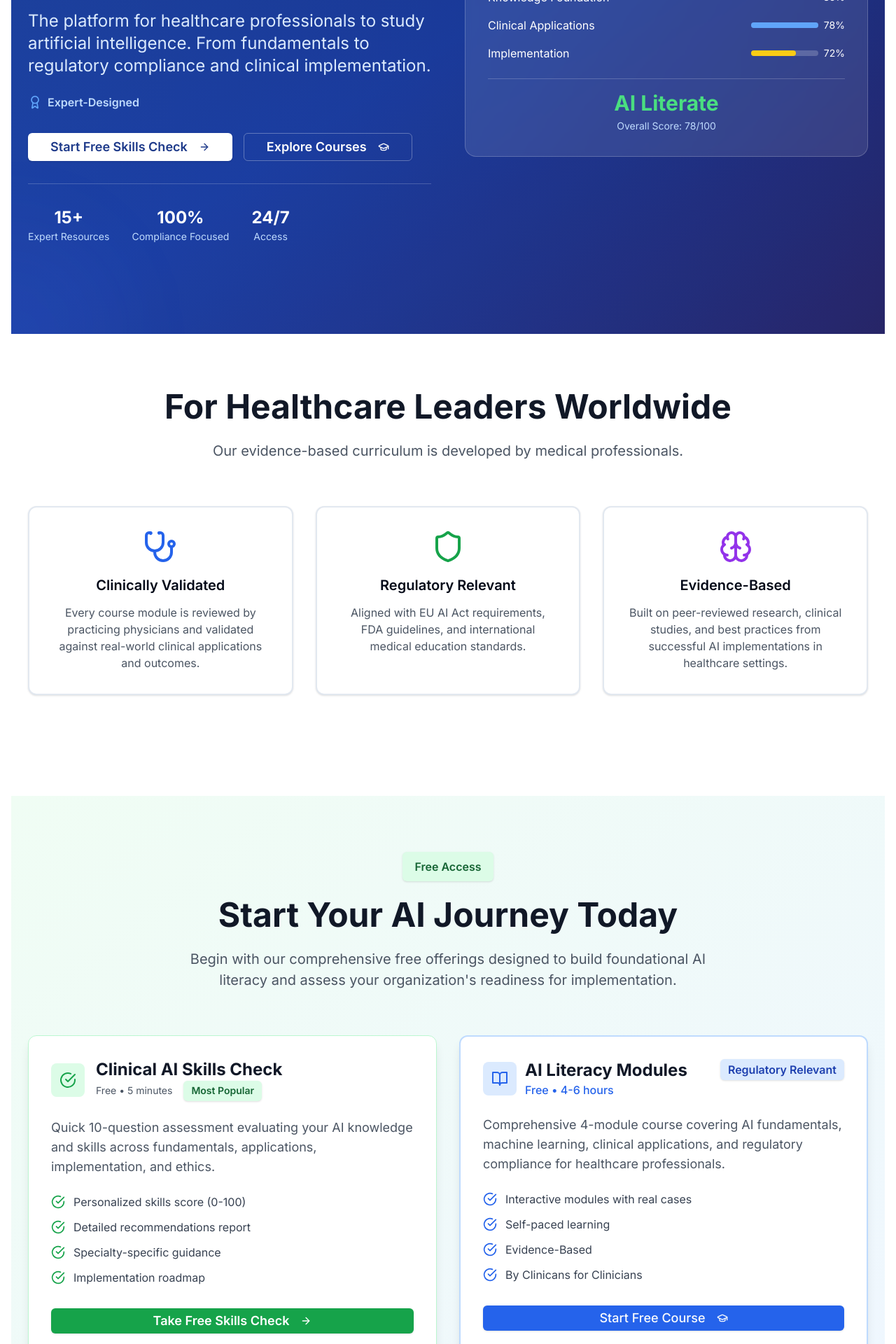
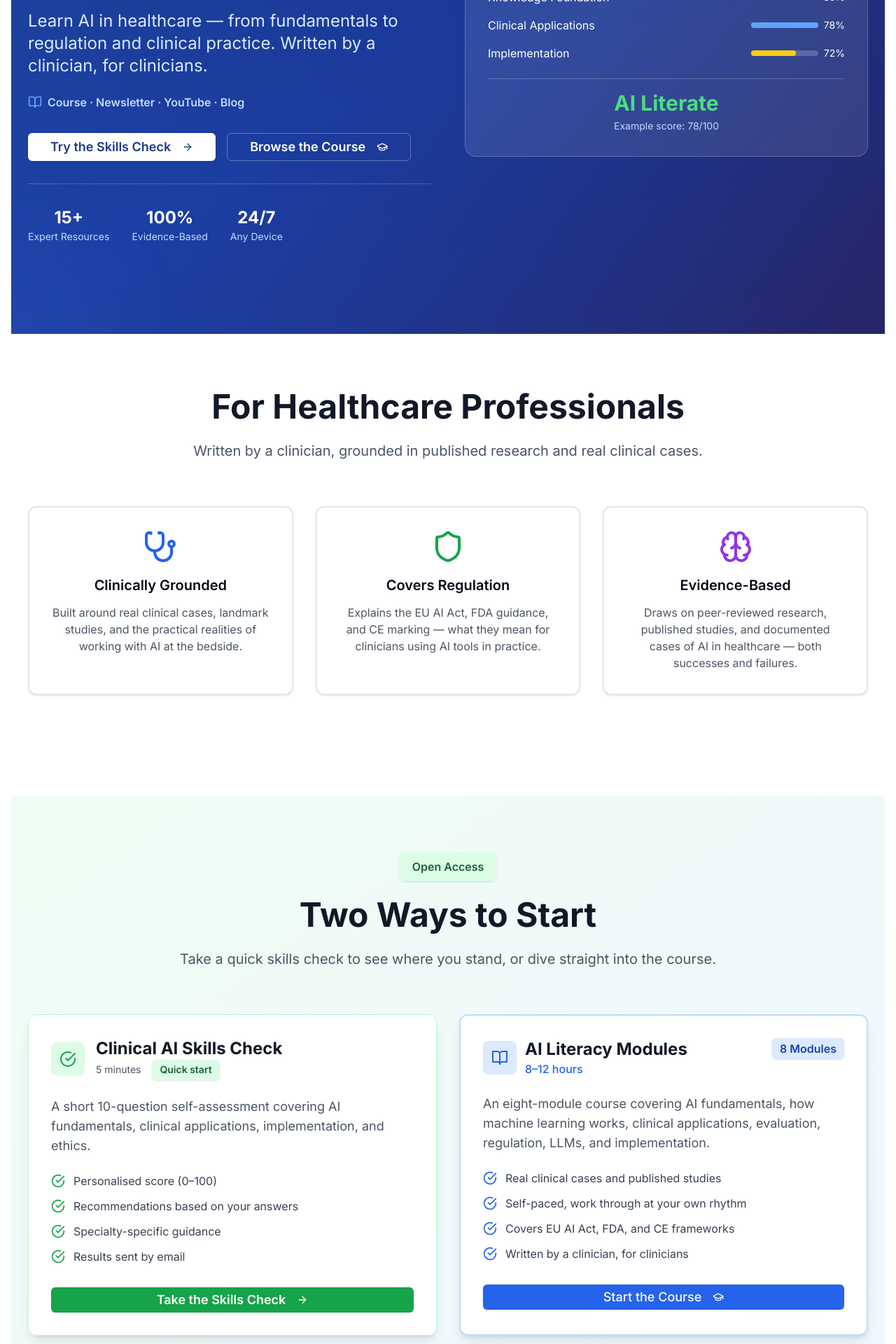
Before and after one commit to anazz-dev/ai-healthcare-learn, a Next.js app: page / in a window 1280 px wide. Shown: the part 440-2360 px from the top of the page at 70% size. Built offline with nearby package versions, Linux system fonts and the light colour scheme.

Commit message:
update copy to be less business

```diff
--- a/src/app/academy/page.tsx
+++ b/src/app/academy/page.tsx
@@ -43,25 +43,24 @@ const courses: Course[] = [
   {
     id: 'ai-literacy',
     title: 'AI Literacy for Healthcare Professionals',
-    description: 'Learn the fundamentals of AI in healthcare with this comprehensive course covering everything from basic concepts to regulatory compliance.',
+    description: 'A free, self-paced course covering AI fundamentals, clinical applications, evaluation, and regulatory frameworks for healthcare professionals.',
     type: 'free',
-    duration: '4-6 hours',
-    modules: 4,
+    duration: '8-12 hours',
+    modules: 8,
     platform: 'internal',
     url: '/modules',
     level: 'Beginner',
-    accreditation: 'Regulatory Relevant',
     features: [
-      'Interactive modules with real-world examples',
-      'Evidence-based',
-      'Self-paced learning',
-      'Mobile-friendly content',
+      'Eight modules, self-paced',
+      'Real clinical cases and published studies',
+      'Covers EU AI Act, FDA, and CE frameworks',
+      'No coding or technical background needed',
     ]
   },
   {
     id: 'ai-readiness-index',
     title: 'Clinical AI Skills Check',
-    description: 'Evaluate your clinical AI knowledge and skills with our comprehensive assessment tool.',
+    description: 'A short self-assessment to see where your clinical AI knowledge stands.',
     type: 'free',
     duration: '5 minutes',
     modules: 1,
@@ -69,12 +68,10 @@ const courses: Course[] = [
     url: '/readiness-index',
     level: 'Beginner',
     features: [
-      'Personalized literacy score',
-      'Detailed recommendations report',
+      'Personalised score',
+      'Recommendations based on your answers',
       'Specialty-specific guidance',
-      'Implementation roadmap',
-      'Regulatory compliance insights',
-      'Email delivery of results'
+      'Results sent by email'
     ]
   },
 ];
@@ -156,7 +153,7 @@ const CourseCard: React.FC<{ course: Course }> = ({ course }) => {
       <CardContent>
         <div className="space-y-4">
           <div>
-            <h4 className="font-semibold text-gray-900 mb-2">What you'll learn:</h4>
+            <h4 className="font-semibold text-gray-900 mb-2">What it covers:</h4>
             <ul className="space-y-1">
               {course.features.slice(0, 4).map((feature, index) => (
                 <li key={index} className="flex items-start text-sm text-gray-600">
@@ -166,7 +163,7 @@ const CourseCard: React.FC<{ course: Course }> = ({ course }) => {
               ))}
               {course.features.length > 4 && (
                 <li className="text-sm text-gray-500 italic">
-                  +{course.features.length - 4} more features...
+                  +{course.features.length - 4} more...
                 </li>
               )}
             </ul>
@@ -214,7 +211,7 @@ const CourseCard: React.FC<{ course: Course }> = ({ course }) => {
                   </a>
                 ) : (
                   <Link href={course.url!}>
-                    {isPremium ? 'Enroll Now' : isFree ? 'Start Free' : 'Learn More'}
+                    {isPremium ? 'Enroll Now' : isFree ? 'Start' : 'Learn More'}
                     <ArrowRight className="w-4 h-4 ml-2" />
                   </Link>
                 )}
@@ -248,11 +245,10 @@ export default function AcademyPage() {
             Clinical AI Academy
           </h1>
           <p className="text-xl md:text-2xl mb-8 opacity-90">
-            Your trusted source for professional AI education in healthcare
+            Free AI literacy for healthcare professionals
           </p>
           <p className="text-lg opacity-80 max-w-3xl mx-auto">
-            From foundational concepts to advanced implementation strategies,
-            our courses are designed by healthcare professionals for healthcare professionals.
+            A self-paced course and a short skills check — written by a clinician, for clinicians.
           </p>
         </div>
       </section>
@@ -261,23 +257,23 @@ export default function AcademyPage() {
       <section className="grid md:grid-cols-3 gap-8">
         <Card className="text-center p-6">
           <Target className="w-12 h-12 text-blue-600 mx-auto mb-4" />
-          <h3 className="text-xl font-semibold mb-2">Clinically Relevant</h3>
+          <h3 className="text-xl font-semibold mb-2">Clinically Grounded</h3>
           <p className="text-gray-600">
-            Every course is designed with real clinical applications and evidence-based practices.
+            Built around real clinical cases and published studies.
           </p>
         </Card>
         <Card className="text-center p-6">
           <Shield className="w-12 h-12 text-green-600 mx-auto mb-4" />
-          <h3 className="text-xl font-semibold mb-2">Regulatory Compliant</h3>
+          <h3 className="text-xl font-semibold mb-2">Covers Regulation</h3>
           <p className="text-gray-600">
-            Aligned with EU AI Act, FDA guidelines, and professional medical standards.
+            Explains the EU AI Act, FDA guidance, and CE marking as they apply to clinical AI.
           </p>
         </Card>
         <Card className="text-center p-6">
           <Zap className="w-12 h-12 text-purple-600 mx-auto mb-4" />
-          <h3 className="text-xl font-semibold mb-2">Immediately Applicable</h3>
+          <h3 className="text-xl font-semibold mb-2">Practical</h3>
           <p className="text-gray-600">
-            Practical skills and knowledge you can implement in your practice right away.
+            Frameworks and questions you can actually use when evaluating AI tools at work.
           </p>
         </Card>
       </section>
@@ -286,10 +282,10 @@ export default function AcademyPage() {
       <section>
         <div className="text-center mb-8">
           <h2 className="text-3xl font-bold text-gray-900 mb-4">
-            Start Your AI Journey - Free
+            Start here
           </h2>
           <p className="text-lg text-gray-600 max-w-3xl mx-auto">
-            Begin with our foundational courses designed to build your AI literacy and assess your readiness for implementation.
+            Two places to start: the full course, or a quick skills check to see where you stand.
           </p>
         </div>
 
--- a/src/app/page.tsx
+++ b/src/app/page.tsx
@@ -22,21 +22,21 @@ import {
 } from 'lucide-react';
 
 export const metadata = {
-  title: 'Clinical AI Academy — Evidence, Safety & Regulation for Medical AI',
+  title: 'Clinical AI Academy — AI Literacy for Healthcare Professionals',
   description:
-    'Master AI in healthcare. EU AI Act–relevant, regulatory insights and case-based learning.',
+    'An open-access project on AI in healthcare — course, newsletter, YouTube, and blog. Written by a clinician, for clinicians.',
   openGraph: {
-    title: 'Clinical AI Academy — Evidence, Safety & Regulation for Medical AI',
+    title: 'Clinical AI Academy — AI Literacy for Healthcare Professionals',
     description:
-      'Master AI in healthcare. EU AI Act–relevant, regulatory insights and case-based learning.',
+      'An open-access project on AI in healthcare — course, newsletter, YouTube, and blog. Written by a clinician, for clinicians.',
     url: 'https://clinicalaiacademy.com',
     type: 'website',
   },
   twitter: {
     card: 'summary',
-    title: 'Clinical AI Academy — Evidence, Safety & Regulation for Medical AI',
+    title: 'Clinical AI Academy — AI Literacy for Healthcare Professionals',
     description:
-      'Master AI in healthcare. EU AI Act–relevant, regulatory insights and case-based learning.',
+      'An open-access project on AI in healthcare — course, newsletter, YouTube, and blog. Written by a clinician, for clinicians.',
   },
 };
 
@@ -63,11 +63,11 @@ export default function HomePage() {
               <div className="flex items-center space-x-3">
                 <Badge className="bg-white/10 text-white border-white/20 px-4 py-2">
                   <Shield className="w-4 h-4 mr-2" />
-                  EU AI Act Relevant Training
+                  Covers the EU AI Act
                 </Badge>
                 <Badge className="bg-green-500/20 text-green-200 border-green-400/30 px-4 py-2">
-                  <Award className="w-4 h-4 mr-2" />
-                  Regulatory Relevant
+                  <BookOpen className="w-4 h-4 mr-2" />
+                  Open Access
                 </Badge>
               </div>
 
@@ -80,17 +80,26 @@ export default function HomePage() {
                 </h1>
 
                 <p className="text-xl lg:text-2xl text-blue-100 leading-relaxed max-w-2xl">
-                  The platform for healthcare professionals to study artificial intelligence.
-                  From fundamentals to regulatory compliance and clinical implementation.
+                  Learn AI in healthcare — from fundamentals to regulation and clinical practice. Written by a clinician, for clinicians.
                 </p>
 
-                <div className="flex items-center space-x-6 text-blue-200">
+              <div className="flex items-center space-x-6 text-blue-200">
                   <div className="flex items-center space-x-2">
-                    <Award className="w-5 h-5 text-blue-400" />
-                    <span className="font-semibold">Expert-Designed</span>
-                  </div>
+                  <BookOpen className="w-5 h-5 text-blue-400" />
+                  <span className="font-semibold">
+                    <Link href="/modules" className="hover:text-white transition-colors">Course</Link>
+                    {' · '}
+                    <a href="https://clinicalaiacademy.substack.com/" className="hover:text-white transition-colors">Newsletter</a>
+                    {' · '}
+                    <a href="https://www.youtube.com/@clinicalaiacademy" target="_blank" rel="noopener noreferrer" className="hover:text-white transition-colors">YouTube</a>
+                    {' · '}
+                    <Link href="/blog" className="hover:text-white transition-colors">Blog</Link>
+                  </span>
+                </div>
                 </div>
               </div>
+
+
 
               <div className="flex flex-col sm:flex-row gap-4">
                 <Button
@@ -99,7 +108,7 @@ export default function HomePage() {
                   className="bg-white text-blue-900 hover:bg-blue-50 font-semibold px-8 py-4 text-lg group"
                 >
                   <Link href="/readiness-index">
-                    Start Free Skills Check
+                    Try the Skills Check
                     <ArrowRight className="w-5 h-5 ml-2 group-hover:translate-x-1 transition-transform" />
                   </Link>
                 </Button>
@@ -109,8 +118,8 @@ export default function HomePage() {
                   variant="outline"
                   className="border-white/30 text-white hover:bg-white/10 hover:text-white font-semibold px-8 py-4 text-lg bg-transparent"
                 >
-                  <Link href="/academy">
-                    Explore Courses
+                  <Link href="/modules">
+                    Browse the Course
                     <GraduationCap className="w-5 h-5 ml-2" />
                   </Link>
                 </Button>
@@ -124,11 +133,11 @@ export default function HomePage() {
                 </div>
                 <div className="text-center">
                   <div className="text-2xl font-bold">100%</div>
-                  <div className="text-sm text-blue-200">Compliance Focused</div>
+                  <div className="text-sm text-blue-200">Evidence-Based</div>
                 </div>
                 <div className="text-center">
                   <div className="text-2xl font-bold">24/7</div>
-                  <div className="text-sm text-blue-200">Access</div>
+                  <div className="text-sm text-blue-200">Any Device</div>
                 </div>
               </div>
             </div>
@@ -139,7 +148,7 @@ export default function HomePage() {
                 <div className="space-y-6">
                   <div className="flex items-center justify-between">
                     <h3 className="text-xl font-semibold">AI Literacy Score</h3>
-                    <Badge className="bg-green-500 text-white">Complete</Badge>
+                    <Badge className="bg-green-500 text-white">Example</Badge>
                   </div>
 
                   <div className="space-y-4">
@@ -174,7 +183,7 @@ export default function HomePage() {
 
                   <div className="text-center pt-4 border-t border-white/20">
                     <div className="text-3xl font-bold text-green-400 mb-1">AI Literate</div>
-                    <div className="text-sm text-blue-200">Overall Score: 78/100</div>
+                    <div className="text-sm text-blue-200">Example score: 78/100</div>
                   </div>
                 </div>
               </div>
@@ -188,29 +197,27 @@ export default function HomePage() {
         <div className="max-w-7xl mx-auto px-6">
           <div className="text-center mb-16">
             <h2 className="text-4xl lg:text-5xl font-bold text-gray-900 mb-6">
-              For Healthcare Leaders Worldwide
+              For Healthcare Professionals
             </h2>
             <p className="text-xl text-gray-600 max-w-3xl mx-auto">
-              Our evidence-based curriculum is developed by medical professionals.
+              Written by a clinician, grounded in published research and real clinical cases.
             </p>
           </div>
 
           <div className="grid md:grid-cols-3 gap-8 mb-16">
             <Card className="text-center p-8 border-2 hover:border-blue-200 transition-colors">
               <Stethoscope className="w-12 h-12 text-blue-600 mx-auto mb-4" />
-              <h3 className="text-xl font-semibold mb-3">Clinically Validated</h3>
+              <h3 className="text-xl font-semibold mb-3">Clinically Grounded</h3>
               <p className="text-gray-600">
-                Every course module is reviewed by practicing physicians and validated
-                against real-world clinical applications and outcomes.
+                Built around real clinical cases, landmark studies, and the practical realities of working with AI at the bedside.
               </p>
             </Card>
 
             <Card className="text-center p-8 border-2 hover:border-green-200 transition-colors">
               <Shield className="w-12 h-12 text-green-600 mx-auto mb-4" />
-              <h3 className="text-xl font-semibold mb-3">Regulatory Relevant</h3>
+              <h3 className="text-xl font-semibold mb-3">Covers Regulation</h3>
               <p className="text-gray-600">
-                Aligned with EU AI Act requirements, FDA guidelines, and international
-                medical education standards.
+                Explains the EU AI Act, FDA guidance, and CE marking — what they mean for clinicians using AI tools in practice.
               </p>
             </Card>
 
@@ -218,13 +225,10 @@ export default function HomePage() {
               <Brain className="w-12 h-12 text-purple-600 mx-auto mb-4" />
               <h3 className="text-xl font-semibold mb-3">Evidence-Based</h3>
               <p className="text-gray-600">
-                Built on peer-reviewed research, clinical studies, and best practices
-                from successful AI implementations in healthcare settings.
+                Draws on peer-reviewed research, published studies, and documented cases of AI in healthcare — both successes and failures.
               </p>
             </Card>
           </div>
-
-          {/* Remove Credentials section - delete this entire block */}
         </div>
       </section>
 
@@ -233,14 +237,13 @@ export default function HomePage() {
         <div className="max-w-7xl mx-auto px-6">
           <div className="text-center mb-16">
             <Badge className="bg-green-100 text-green-800 px-4 py-2 mb-6">
-              Free Access
+              Open Access
             </Badge>
             <h2 className="text-4xl lg:text-5xl font-bold text-gray-900 mb-6">
-              Start Your AI Journey Today
+              Two Ways to Start
             </h2>
             <p className="text-xl text-gray-600 max-w-3xl mx-auto">
-              Begin with our comprehensive free offerings designed to build foundational
-              AI literacy and assess your organization's readiness for implementation.
+              Take a quick skills check to see where you stand, or dive straight into the course.
             </p>
           </div>
 
@@ -255,25 +258,24 @@ export default function HomePage() {
                   <div>
                     <h3 className="text-2xl font-bold text-gray-900">Clinical AI Skills Check</h3>
                     <div className="flex items-center space-x-4 text-sm text-gray-600">
-                      <span>Free • 5 minutes</span>
-                      <Badge className="bg-green-100 text-green-800">Most Popular</Badge>
+                      <span>5 minutes</span>
+                      <Badge className="bg-green-100 text-green-800">Quick start</Badge>
                     </div>
                   </div>
                 </div>
 
                 <p className="text-gray-600 mb-6 text-lg">
-                  Quick 10-question assessment evaluating your AI knowledge and skills
-                  across fundamentals, applications, implementation, and ethics.
+                  A short 10-question self-assessment covering AI fundamentals, clinical applications, implementation, and ethics.
                 </p>
 
                 <div className="space-y-3 mb-8">
                   <div className="flex items-center space-x-3">
                     <CheckCircle className="w-5 h-5 text-green-600" />
-                    <span className="text-gray-700">Personalized skills score (0-100)</span>
+                    <span className="text-gray-700">Personalised score (0–100)</span>
                   </div>
                   <div className="flex items-center space-x-3">
                     <CheckCircle className="w-5 h-5 text-green-600" />
-                    <span className="text-gray-700">Detailed recommendations report</span>
+                    <span className="text-gray-700">Recommendations based on your answers</span>
                   </div>
                   <div className="flex items-center space-x-3">
                     <CheckCircle className="w-5 h-5 text-green-600" />
@@ -281,13 +283,13 @@ export default function HomePage() {
                   </div>
                   <div className="flex items-center space-x-3">
                     <CheckCircle className="w-5 h-5 text-green-600" />
-                    <span className="text-gray-700">Implementation roadmap</span>
+                    <span className="text-gray-700">Results sent by email</span>
                   </div>
                 </div>
 
                 <Button asChild className="w-full bg-green-600 hover:bg-green-700 text-white font-semibold text-lg py-3">
                   <Link href="/readiness-index">
-                    Take Free Skills Check
+                    Take the Skills Check
                     <ArrowRight className="w-5 h-5 ml-2" />
                   </Link>
                 </Button>
@@ -303,53 +305,45 @@ export default function HomePage() {
                   </div>
                   <div>
                     <h3 className="text-2xl font-bold text-gray-900">AI Literacy Modules</h3>
-                    <p className="text-blue-600 font-medium">Free • 4-6 hours</p>
+                    <p className="text-blue-600 font-medium">8–12 hours</p>
                   </div>
                 </div>
-                <Badge className="bg-blue-100 text-blue-800">Regulatory Relevant</Badge>
+                <Badge className="bg-blue-100 text-blue-800">8 Modules</Badge>
               </div>
 
               <p className="text-gray-600 mb-6 text-lg">
-                Comprehensive 4-module course covering AI fundamentals, machine learning,
-                clinical applications, and regulatory compliance for healthcare professionals.
+                An eight-module course covering AI fundamentals, how machine learning works, clinical applications, evaluation, regulation, LLMs, and implementation.
               </p>
 
               <div className="space-y-3 mb-8">
                 <div className="flex items-center space-x-3">
                   <CheckCircle className="w-5 h-5 text-blue-600" />
-                  <span className="text-gray-700">Interactive modules with real cases</span>
+                  <span className="text-gray-700">Real clinical cases and published studies</span>
                 </div>
                 <div className="flex items-center space-x-3">
                   <CheckCircle className="w-5 h-5 text-blue-600" />
-                  <span className="text-gray-700">Self-paced learning</span>
+                  <span className="text-gray-700">Self-paced, work through at your own rhythm</span>
                 </div>
                  <div className="flex items-center space-x-3">
                   <CheckCircle className="w-5 h-5 text-blue-600" />
-                  <span className="text-gray-700">Evidence-Based</span>
+                  <span className="text-gray-700">Covers EU AI Act, FDA, and CE frameworks</span>
                 </div>
                 <div className="flex items-center space-x-3">
                   <CheckCircle className="w-5 h-5 text-blue-600" />
-                  <span className="text-gray-700">By Clinicans for Clinicians</span>
+                  <span className="text-gray-700">Written by a clinician, for clinicians</span>
                 </div>
               </div>
 
               <Button asChild className="w-full bg-blue-600 hover:bg-blue-700 text-lg py-3">
                 <Link href="/modules">
-                  Start Free Course
+                  Start the Course
                   <GraduationCap className="w-5 h-5 ml-2" />
                 </Link>
               </Button>
             </Card>
           </div>
 
-          <div className="text-center mt-12">
-            <p className="text-gray-600 mb-4">
-              Join healthcare professionals who have started their AI journey
-            </p>
-            <div className="flex items-center justify-center space-x-1">
-              <div className="text-gray-600 font-medium">Expert-designed curriculum</div>
-            </div>
-          </div>
+
         </div>
       </section>
 
@@ -357,23 +351,21 @@ export default function HomePage() {
       <section className="py-20 bg-gradient-to-br from-blue-900 via-blue-800 to-indigo-900 text-white">
         <div className="max-w-4xl mx-auto px-6 text-center">
           <h2 className="text-4xl lg:text-5xl font-bold mb-6">
-            Ready to Lead the Future of Healthcare?
+            Ready to start?
           </h2>
           <p className="text-xl text-blue-100 mb-12 max-w-3xl mx-auto">
-            Join the growing community of healthcare professionals who are mastering AI
-            to improve patient outcomes, enhance clinical decision-making, and stay ahead
-            of regulatory requirements.
+            Take the five-minute skills check to see where you stand, or open Module 1 and start reading.
           </p>
 
           <Button asChild className="w-full bg-green-600 hover:bg-green-700 text-white font-semibold text-lg py-3">
                   <Link href="/readiness-index">
-                    Start Your AI Skills Check
+                    Take the Skills Check
                   </Link>
           </Button>
 
-          <div className="text-center text-blue-200">
+          <div className="text-center text-blue-200 mt-6">
             <p className="text-sm">
-              Join healthcare professionals already transforming their practice with AI
+              Or <Link href="/modules" className="underline hover:text-white">browse the modules</Link> and pick a topic.
             </p>
           </div>
         </div>
```
